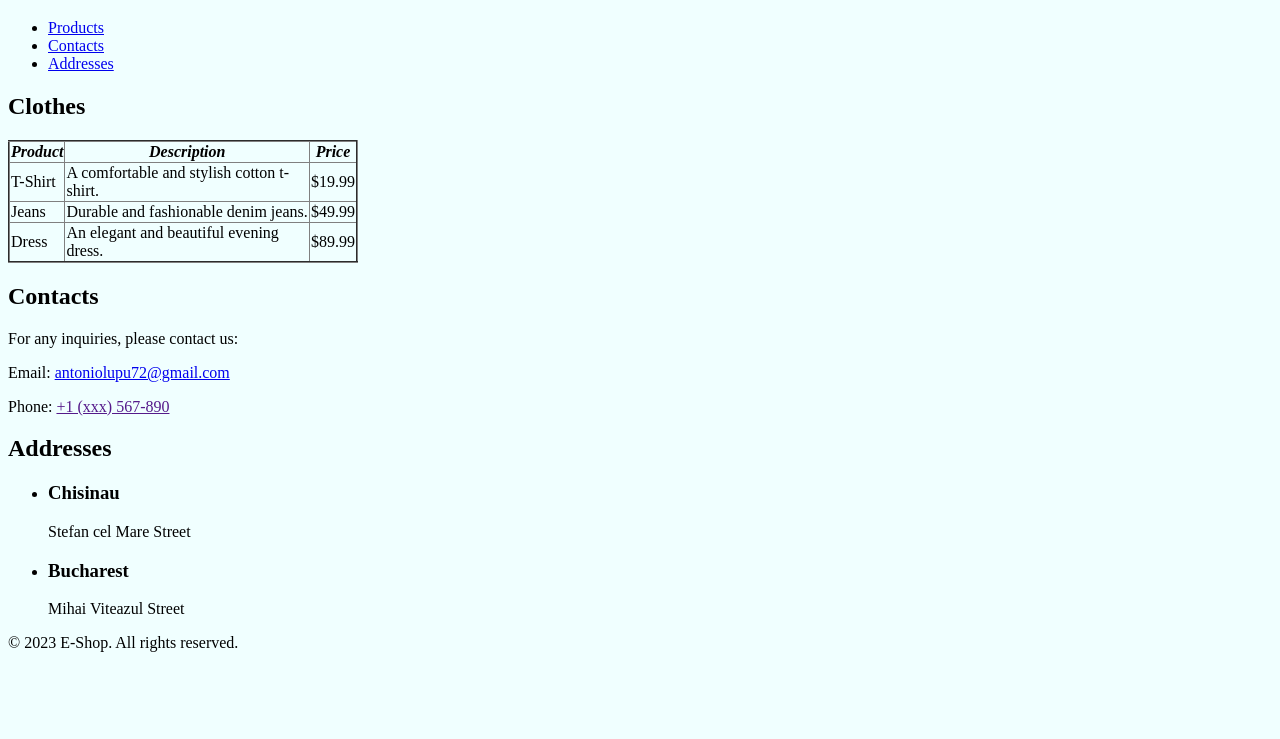
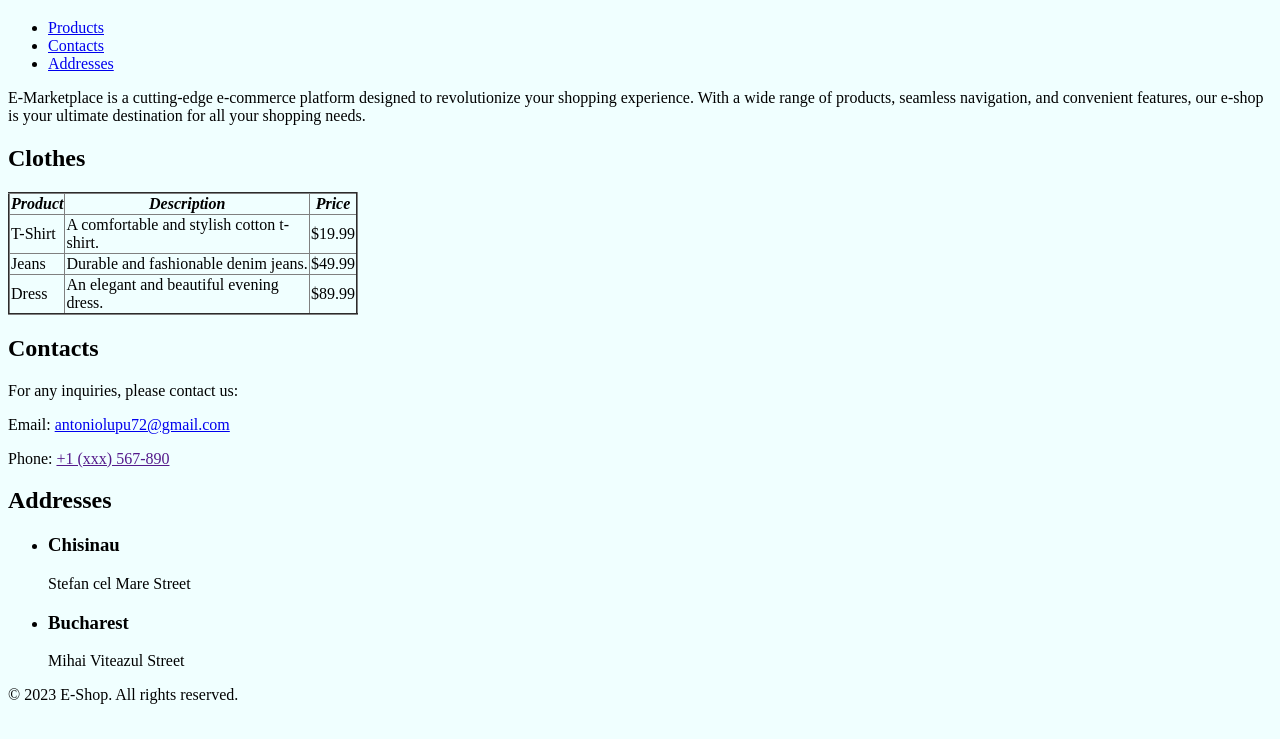
Before and after one commit to AnLuk13/E-shop, a plain HTML site: page index.html in a window 1280 px wide. Shown: the part 61-800 px from the top of the page. Drawn offline with Linux system fonts and the light colour scheme.

Commit message:
Add description

```diff
--- a/index.html
+++ b/index.html
@@ -24,6 +24,13 @@
     </nav>
 
     <main>
+      <section>
+        E-Marketplace is a cutting-edge e-commerce platform designed to
+        revolutionize your shopping experience. With a wide range of products,
+        seamless navigation, and convenient features, our e-shop is your
+        ultimate destination for all your shopping needs.
+      </section>
+
       <section id="products">
         <h2>Clothes</h2>
         <table style="border-collapse: collapse" border="2px" width="350px">
```
